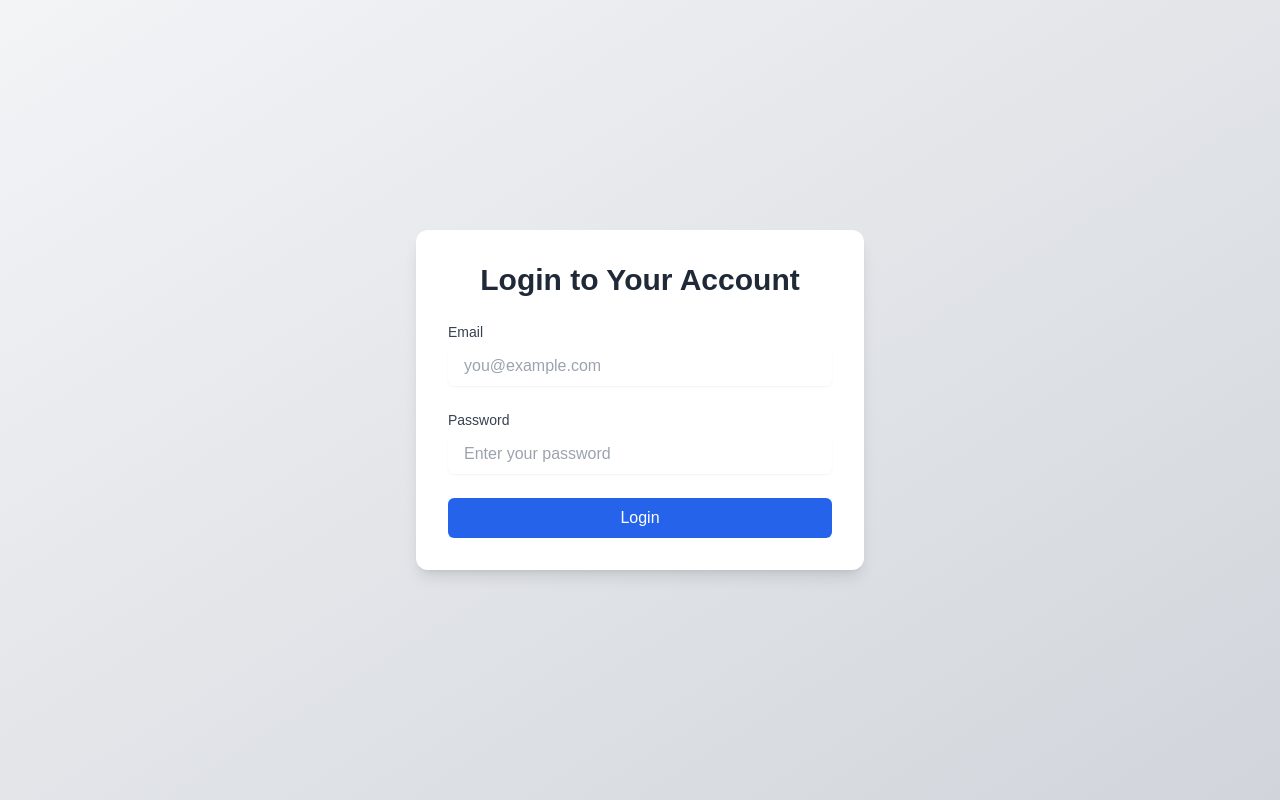
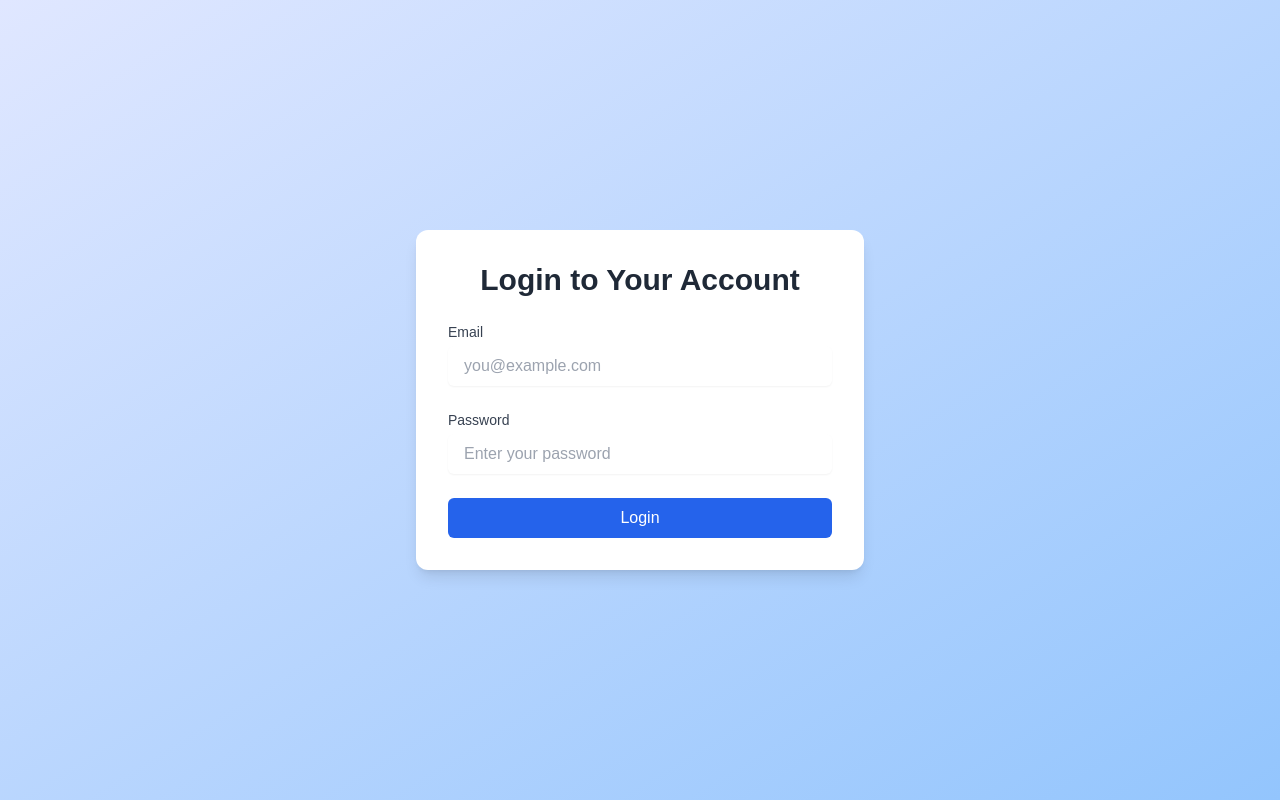
Before and after one commit to ShaheerSyed27/construction-tracker, a Next.js app: page /login in a window 1280 px wide. Built offline with nearby package versions, Linux system fonts and the light colour scheme.

Commit message:
color gradient in login

```diff
--- a/src/app/login/page.tsx
+++ b/src/app/login/page.tsx
@@ -33,7 +33,7 @@
   };
 
   return (
-    <div className="min-h-screen bg-gradient-to-br from-gray-100 to-gray-300 flex items-center justify-center px-6">
+    <div className="min-h-screen bg-gradient-to-br from-indigo-100 to-blue-300 flex items-center justify-center px-6">
       <div className="w-full max-w-md p-8 bg-white rounded-xl shadow-lg">
         <h1 className="text-3xl font-extrabold text-center text-gray-800 mb-6">
           Login to Your Account
```
